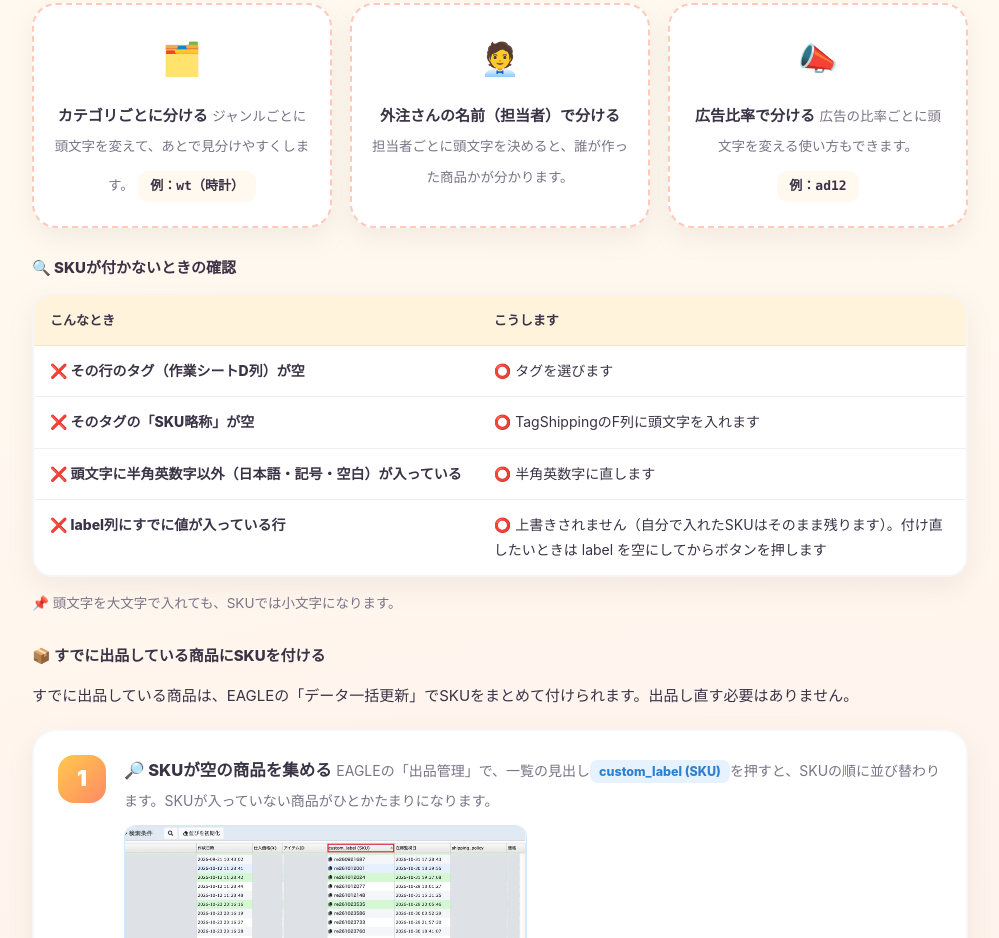
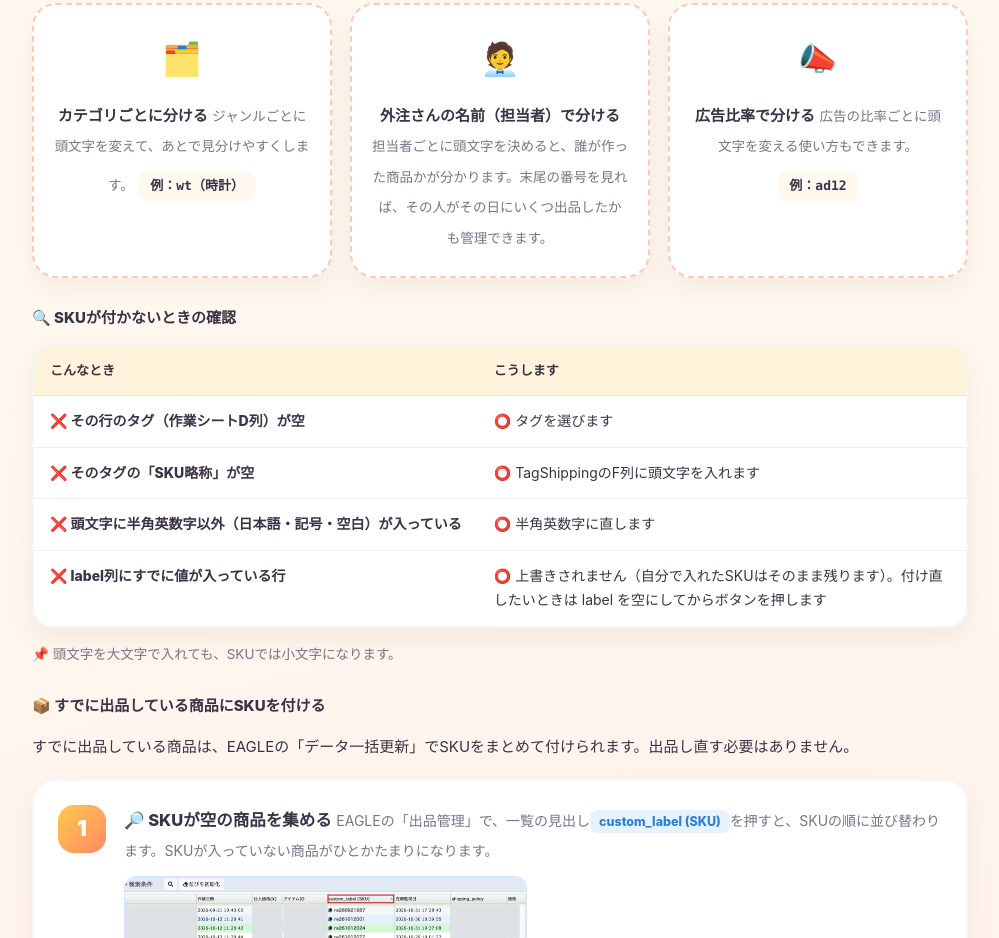
Before and after one commit to naokijodan/v5-guidebook, a plain HTML site: page tags.html in a window 1280 px wide. Shown: the part 5667-6605 px from the top of the page, without its empty margins (140-1139 px from the left). Drawn offline with Linux system fonts and the light colour scheme.

Commit message:
docs: SKUの頭文字を担当者で分けると1日の出品数も管理できる旨を追記
Co-Authored-By: Claude Fable 5.2 <noreply@anthropic.com>

```diff
--- a/tags.html
+++ b/tags.html
@@ -735,7 +735,7 @@
         <div class="caution">
           <span class="c-emoji" aria-hidden="true">🧑‍💼</span>
           <span class="c-title">外注さんの名前（担当者）で分ける</span>
-          <span class="c-text">担当者ごとに頭文字を決めると、誰が作った商品かが分かります。</span>
+          <span class="c-text">担当者ごとに頭文字を決めると、誰が作った商品かが分かります。末尾の番号を見れば、その人がその日にいくつ出品したかも管理できます。</span>
         </div>
         <div class="caution">
           <span class="c-emoji" aria-hidden="true">📣</span>
```
